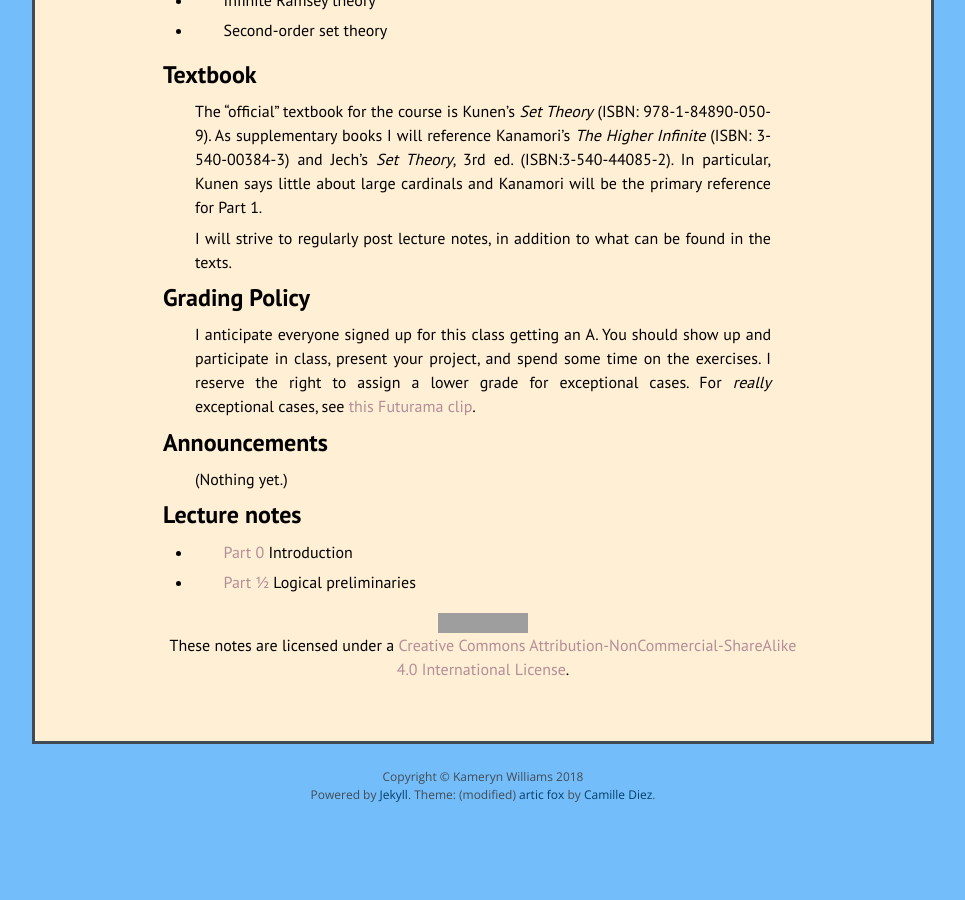
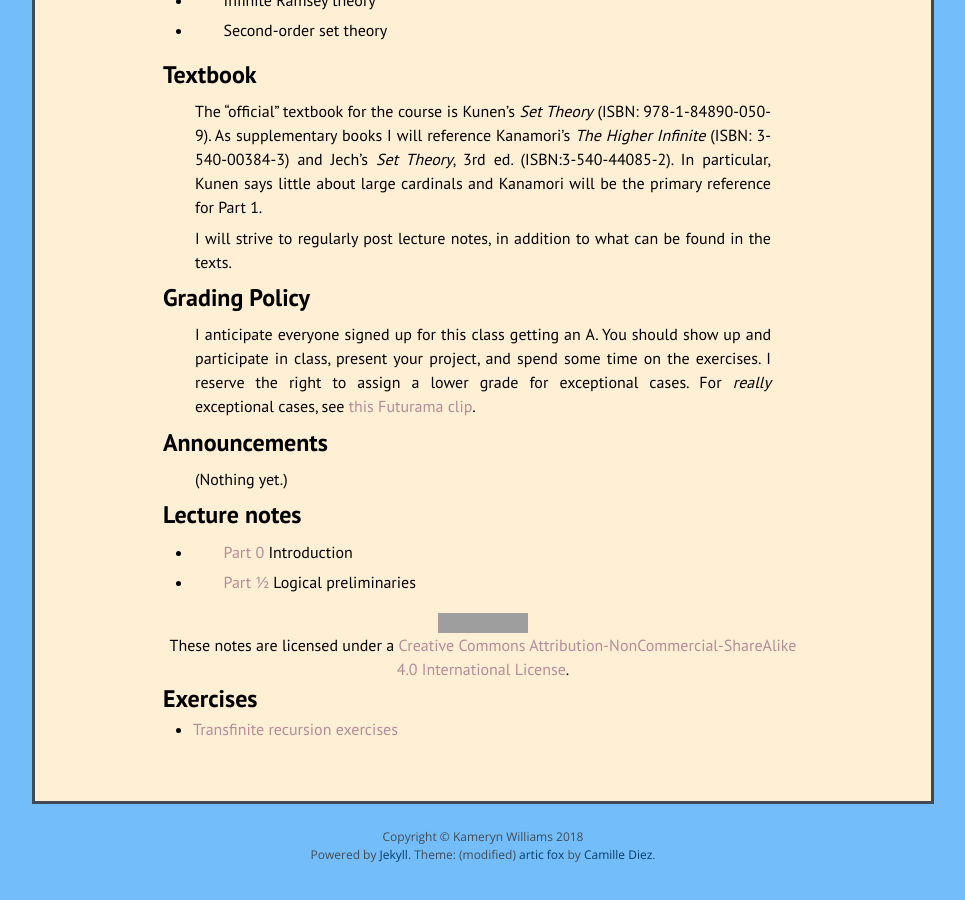
Before and after one commit to kamerynjw/kamerynjw.github.io, a Jekyll site: the page built from teaching/2019/math655.md, in a window 1280 px wide and 900 px high, scrolled down 2000 px. Shown: the whole window, without its empty margins (157-1122 px from the left). Built offline with Jekyll 4.4.1, drawn with Linux system fonts in a browser that asks for light colours; nearby versions of some CDN libraries; formulas are drawn with MathJax 3; before the commit the page ends 2840 px from its top, so only the background shows below that; grey boxes are pictures that could not be loaded.

Commit message:
added exercises about transfinite recursion

```diff
--- a/teaching/2019/math655.md
+++ b/teaching/2019/math655.md
@@ -123,3 +123,8 @@ Lecture notes
 * [Part ½]({{ page.url }}parthalf.pdf) Logical preliminaries
 
 <center><a rel="license" href="http://creativecommons.org/licenses/by-nc-sa/4.0/"><img alt="Creative Commons License" style="border-width:0" src="https://i.creativecommons.org/l/by-nc-sa/4.0/88x31.png" class="cclogo"/></a><br />These notes are licensed under a <a rel="license" href="http://creativecommons.org/licenses/by-nc-sa/4.0/">Creative Commons Attribution-NonCommercial-ShareAlike 4.0 International License</a>.</center>
+
+Exercises
+---------
+
+* [Transfinite recursion exercises]({{ page.url }}tfr-exer.pdf)
```
Also changed, not shown: 1 other file.
